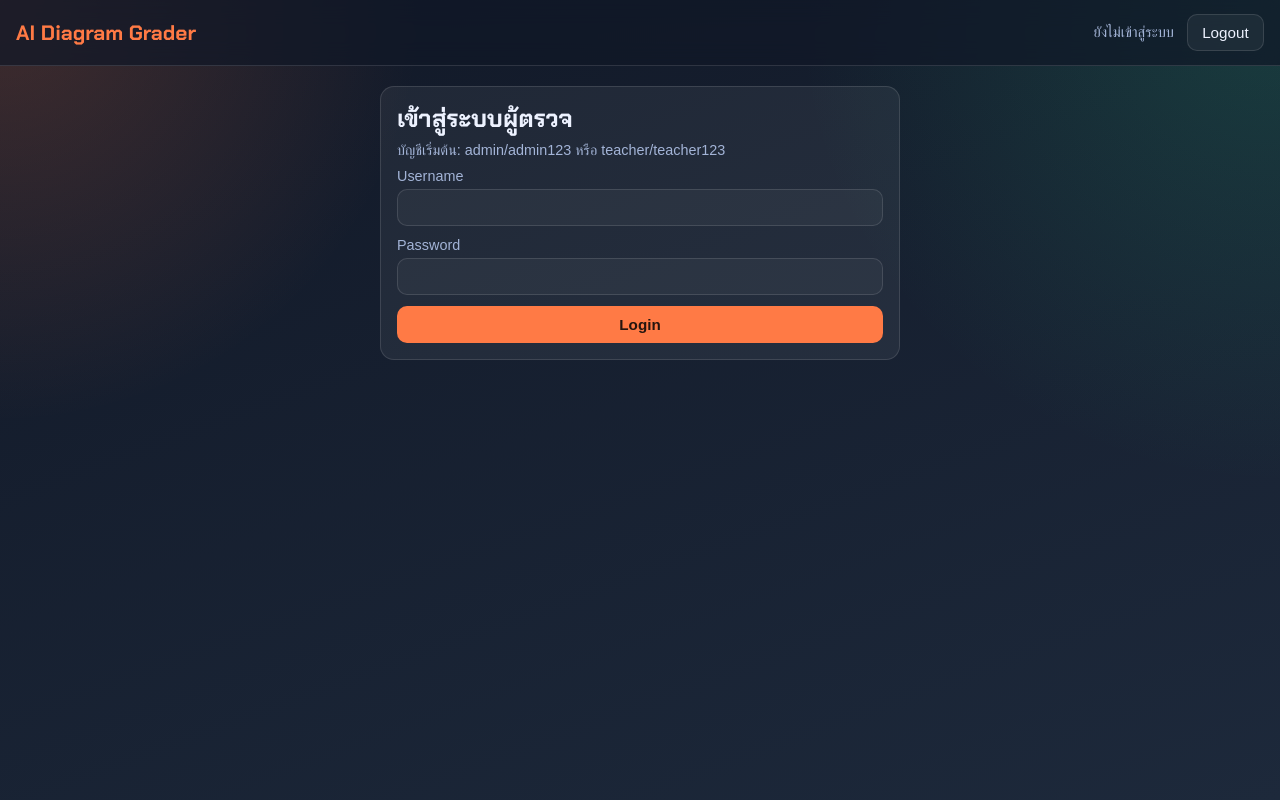
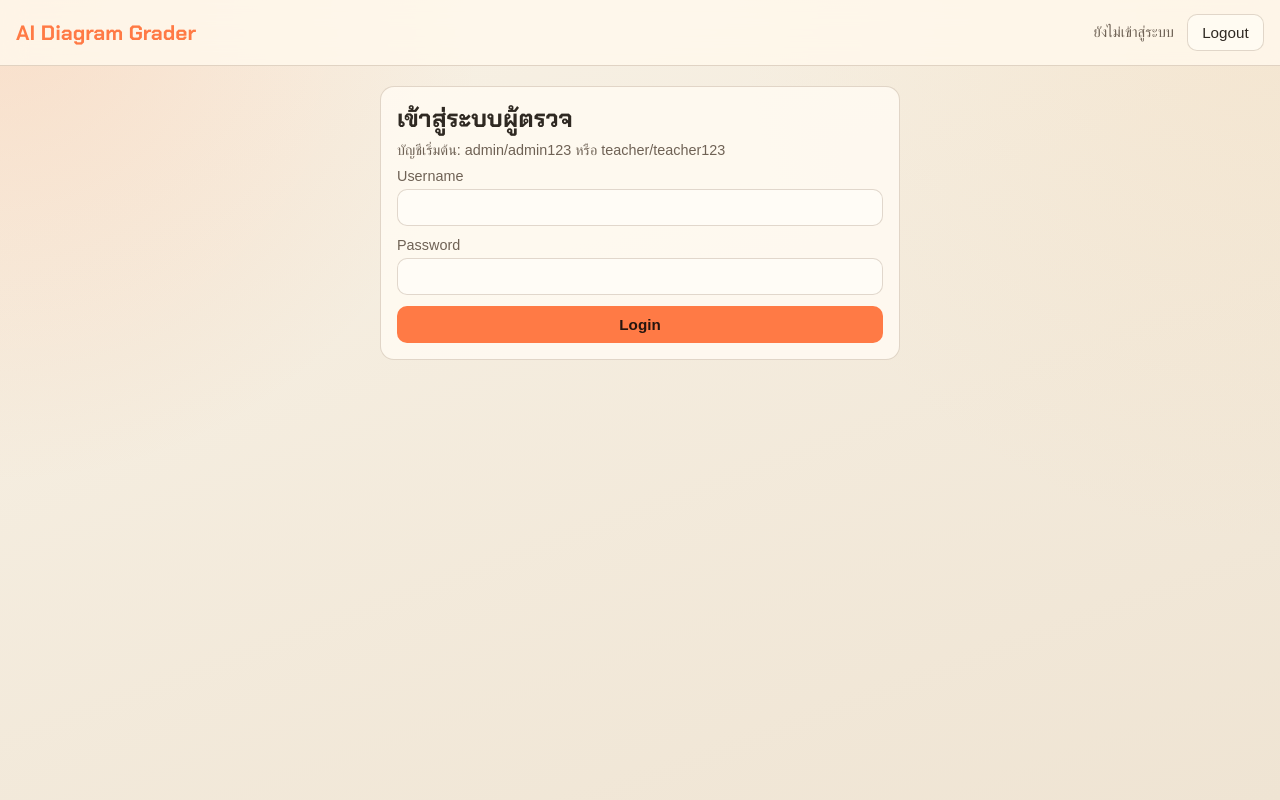
Before and after one commit to Kunonoe/Project_KMUTNB, a Flask app: page / in a window 1280 px wide. Run offline with Flask 3, Linux system fonts and the light colour scheme; some web fonts are replaced.

Commit message:
update index and styles

```diff
--- a/index.html
+++ b/index.html
@@ -5,7 +5,7 @@
   <meta name="viewport" content="width=device-width, initial-scale=1.0" />
   <title>AI Diagram Grader - Run Instructions</title>
   <style>
-    body { font-family: Arial, sans-serif; max-width: 760px; margin: 3rem auto; padding: 0 1rem; line-height: 1.6; }
+    body { font-family: Arial, sans-serif; max-width: 760px; margin: 3rem auto; padding: 0 1rem; line-height: 1.6; background: #f8f2e6; color: #2f2922; }
     code { background: #f2f2f2; padding: 0.15rem 0.35rem; border-radius: 4px; }
   </style>
 </head>
--- a/static/style.css
+++ b/static/style.css
@@ -1,11 +1,11 @@
 * { box-sizing: border-box; margin: 0; padding: 0; }
 :root {
-  --bg: #111827;
-  --bg2: #1d293b;
-  --card: rgba(255,255,255,0.06);
-  --border: rgba(255,255,255,0.12);
-  --text: #edf2ff;
-  --muted: #a3b4d7;
+  --bg: #f8f2e6;
+  --bg2: #efe4d3;
+  --card: rgba(255, 250, 241, 0.9);
+  --border: rgba(128, 100, 72, 0.24);
+  --text: #2f2922;
+  --muted: #6f6255;
   --primary: #ff7a45;
   --primary-dark: #de6333;
   --ok: #26c485;
@@ -17,8 +17,8 @@ body {
   font-family: 'IBM Plex Sans Thai', sans-serif;
   color: var(--text);
   background:
-    radial-gradient(circle at 0% 0%, rgba(255, 122, 69, 0.2), transparent 28%),
-    radial-gradient(circle at 100% 0%, rgba(38, 196, 133, 0.18), transparent 32%),
+    radial-gradient(circle at 0% 0%, rgba(255, 149, 92, 0.2), transparent 32%),
+    radial-gradient(circle at 100% 0%, rgba(244, 193, 132, 0.15), transparent 36%),
     linear-gradient(160deg, var(--bg), var(--bg2));
   min-height: 100vh;
 }
@@ -34,7 +34,7 @@ body {
   padding: 0.9rem 1rem;
   backdrop-filter: blur(12px);
   border-bottom: 1px solid var(--border);
-  background: rgba(17, 24, 39, 0.7);
+  background: rgba(255, 248, 236, 0.84);
 }
 .brand { font-family: 'Chakra Petch', sans-serif; font-size: 1.3rem; color: var(--primary); font-weight: 700; }
 .topbar-actions { display: flex; align-items: center; gap: 0.8rem; font-size: 0.92rem; color: var(--muted); }
@@ -68,7 +68,7 @@ input, select, textarea {
   color: var(--text);
   border: 1px solid var(--border);
   border-radius: 10px;
-  background: rgba(255,255,255,0.04);
+  background: rgba(255, 252, 246, 0.96);
   padding: 0.56rem 0.7rem;
 }
 textarea { resize: vertical; }
@@ -84,7 +84,7 @@ textarea { resize: vertical; }
   height: 38px;
   border-radius: 10px;
   border: 1px solid var(--border);
-  background: rgba(255,255,255,0.05);
+  background: rgba(255, 250, 241, 0.94);
   color: var(--text);
   cursor: pointer;
   font-weight: 700;
@@ -129,7 +129,7 @@ textarea { resize: vertical; }
   padding: 0.55rem;
   border: 1px dashed var(--border);
   border-radius: 10px;
-  background: rgba(255,255,255,0.02);
+  background: rgba(255, 249, 239, 0.6);
 }
 
 #advancedRubricPanel.hidden {
@@ -144,7 +144,7 @@ textarea { resize: vertical; }
   border: 1px solid var(--border);
   border-radius: 10px;
   padding: 0.45rem;
-  background: rgba(255,255,255,0.03);
+  background: rgba(255, 249, 239, 0.86);
 }
 
 .keyword-row {
@@ -155,7 +155,7 @@ textarea { resize: vertical; }
   border: 1px solid var(--border);
   border-radius: 10px;
   padding: 0.45rem;
-  background: rgba(255,255,255,0.03);
+  background: rgba(255, 249, 239, 0.86);
 }
 
 .keyword-row .remove-btn {
@@ -205,7 +205,7 @@ textarea { resize: vertical; }
 .btn {
   border-radius: 10px;
   border: 1px solid var(--border);
-  background: rgba(255,255,255,0.05);
+  background: rgba(255, 251, 243, 0.94);
   color: var(--text);
   padding: 0.55rem 0.9rem;
   cursor: pointer;
@@ -220,12 +220,12 @@ textarea { resize: vertical; }
 .btn.ghost:hover { border-color: var(--primary); color: var(--primary); }
 
 .sub-panels { display: grid; grid-template-columns: 1fr 1fr; gap: 0.8rem; margin-top: 0.8rem; }
-.mini-panel { border: 1px solid var(--border); border-radius: 12px; background: rgba(255,255,255,0.03); padding: 0.8rem; display: grid; gap: 0.6rem; }
+.mini-panel { border: 1px solid var(--border); border-radius: 12px; background: rgba(255, 248, 236, 0.88); padding: 0.8rem; display: grid; gap: 0.6rem; }
 .info-box {
   border: 1px solid var(--border);
   border-radius: 10px;
   padding: 0.7rem;
-  background: rgba(255,255,255,0.04);
+  background: rgba(255, 248, 236, 0.9);
   color: var(--muted);
 }
 
@@ -257,7 +257,7 @@ th { color: var(--muted); font-weight: 500; }
   padding: 0.6rem;
   border: 1px solid var(--border);
   border-radius: 10px;
-  background: rgba(0,0,0,0.2);
+  background: rgba(255, 242, 221, 0.92);
   max-height: 230px;
   overflow: auto;
   font-size: 0.82rem;
@@ -269,7 +269,7 @@ th { color: var(--muted); font-weight: 500; }
   bottom: 1rem;
   border-radius: 10px;
   padding: 0.65rem 0.85rem;
-  background: rgba(9, 14, 24, 0.92);
+  background: rgba(255, 247, 233, 0.95);
   border: 1px solid var(--border);
   color: var(--text);
   opacity: 0;
--- a/style.css
+++ b/style.css
@@ -1 +1 @@
-body { font-family: Arial, sans-serif; }
+body { font-family: Arial, sans-serif; background: #f8f2e6; color: #2f2922; }
```
